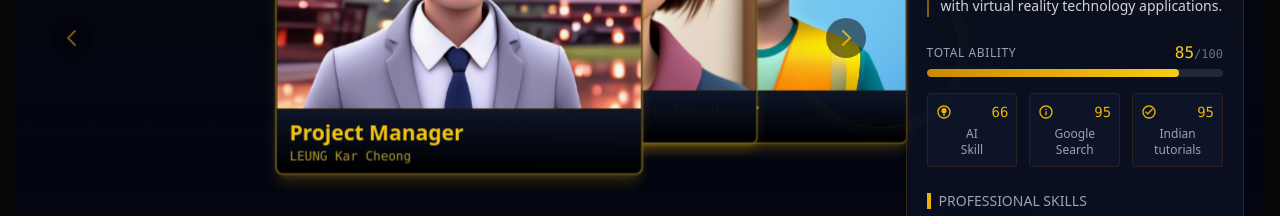
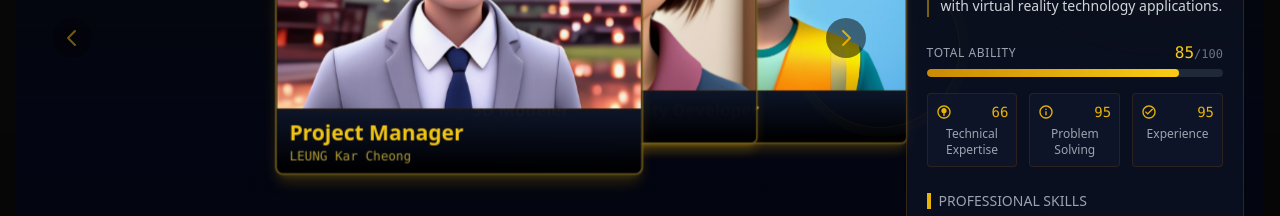
Before and after one commit to UST-SETeam2025/VisionPort, a React (Create React App) app: page /#/ in a window 1280 px wide. Shown: the part 6000-6216 px from the top of the page. Built offline with nearby package versions, Linux system fonts and the light colour scheme.

Commit message:
Update Homepage.jsx

```diff
--- a/src/Home/Homepage.jsx
+++ b/src/Home/Homepage.jsx
@@ -1592,7 +1592,7 @@ const Newpage = () => {
                             </span>
                           </div>
                           <div className="text-gray-400 text-xs mt-1 text-center">
-                            AI <br /> Skill
+                            Technical <br /> Expertise
                           </div>
                         </div>
 
@@ -1615,7 +1615,7 @@ const Newpage = () => {
                             </span>
                           </div>
                           <div className="text-gray-400 text-xs mt-1 text-center">
-                            Google <br /> Search
+                            Problem <br /> Solving
                           </div>
                         </div>
 
@@ -1634,7 +1634,7 @@ const Newpage = () => {
                             </span>
                           </div>
                           <div className="text-gray-400 text-xs mt-1 text-center">
-                            Indian tutorials
+                            Experience
                           </div>
                         </div>
                       </div>
```
